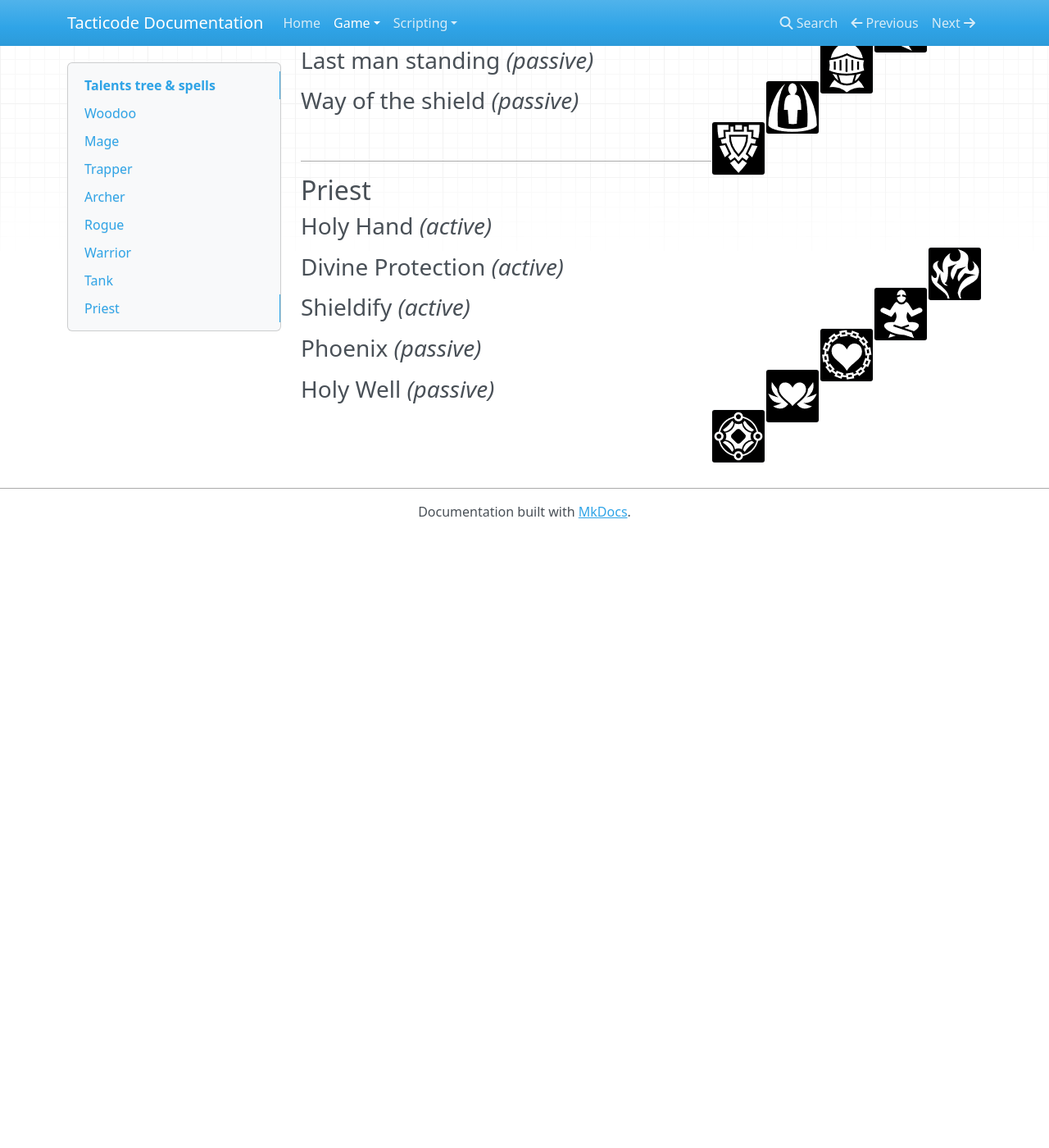
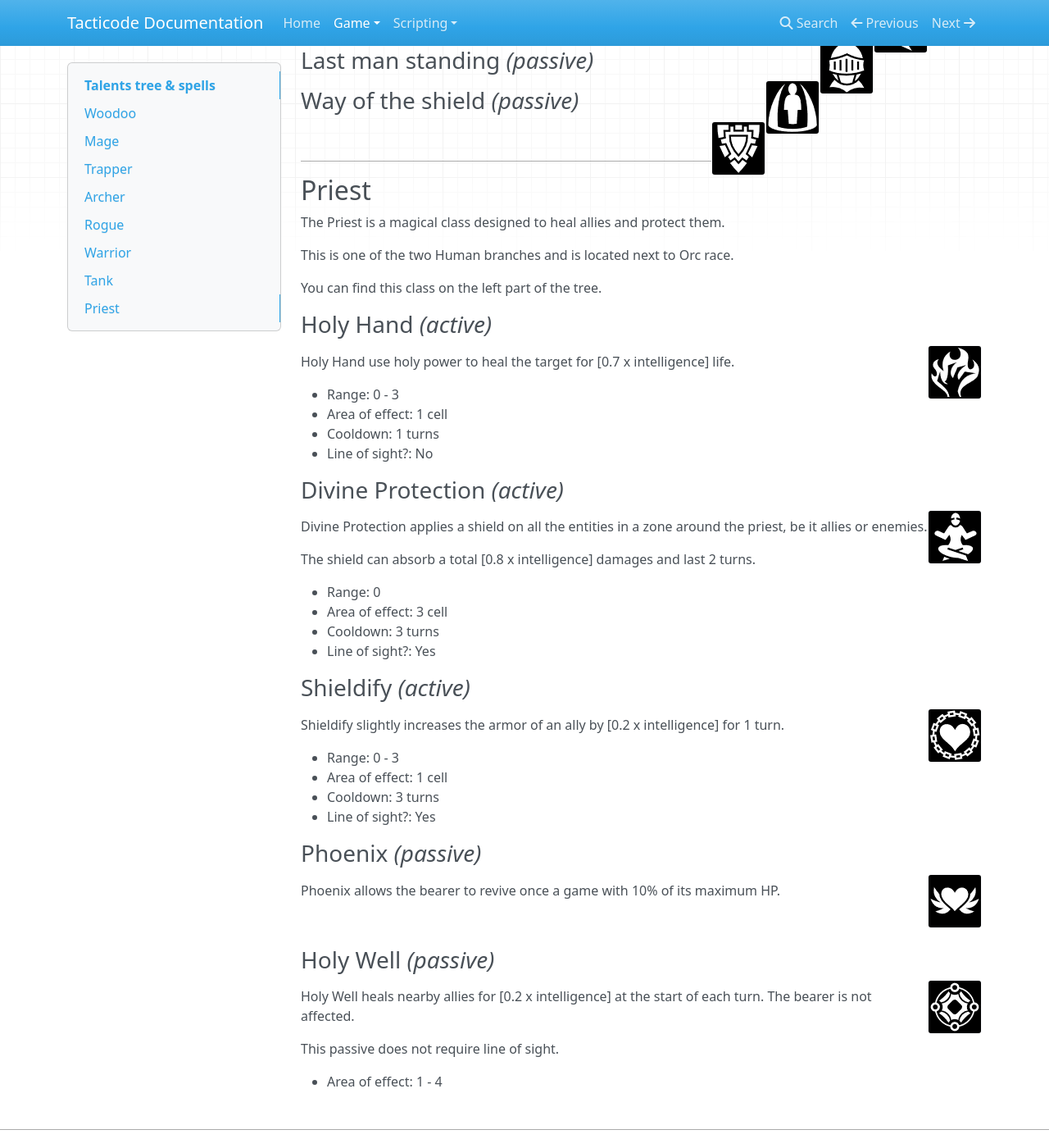
Before and after one commit to Tacticode/user-documentation, an MkDocs documentation site: the page built from docs/game/talents.md, in a window 1280 px wide and 1400 px high, scrolled down 3993 px. Shown: the whole window at 82% size. Built offline with MkDocs 1.6.1, drawn with Linux system fonts in a browser that asks for light colours; nearby versions of some CDN libraries; old or Windows-style settings are respelled for this version of MkDocs; before the commit the page ends 4645 px from its top, so only the background shows below that.

Commit message:
Add priest talents

```diff
--- a/docs/game/talents.md
+++ b/docs/game/talents.md
@@ -241,22 +241,61 @@ This passive skill does not require line of sight.
 
 ## Priest
 
+The Priest is a magical class designed to heal allies and protect them.
+
+This is one of the two Human branches and is located next to Orc race.
+
+You can find this class on the left part of the tree.
+
 ### Holy Hand *(active)*
 
 <img alt="Holy Hand" src="../img/skills/holy-hand.png" style="margin: 0; padding: 0; float: right;">
+
+Holy Hand use holy power to heal the target for [0.7 x intelligence] life.
+
+* Range: 0 - 3
+* Area of effect: 1 cell
+* Cooldown: 1 turns
+* Line of sight?: No
 
 ### Divine Protection *(active)*
 
 <img alt="Divine Protection" src="../img/skills/divine-protection.png" style="margin: 0; padding: 0; float: right;">
 
+Divine Protection applies a shield on all the entities in a zone around the priest, be it allies or enemies.
+
+The shield can absorb a total [0.8 x intelligence] damages and last 2 turns.
+
+* Range: 0
+* Area of effect: 3 cell
+* Cooldown: 3 turns
+* Line of sight?: Yes
+
 ### Shieldify *(active)*
 
 <img alt="Shieldify" src="../img/skills/shieldify.png" style="margin: 0; padding: 0; float: right;">
+
+Shieldify slightly increases the armor of an ally by [0.2 x intelligence] for 1 turn.
+
+* Range: 0 - 3
+* Area of effect: 1 cell
+* Cooldown: 3 turns
+* Line of sight?: Yes
 
 ### Phoenix *(passive)*
 
 <img alt="Phoenix" src="../img/skills/phoenix.png" style="margin: 0; padding: 0; float: right;">
 
+Phoenix allows the bearer to revive once a game with 10% of its maximum HP.
+
+&nbsp;
+
 ### Holy Well *(passive)*
 
 <img alt="Holy Well" src="../img/skills/holy-well.png" style="margin: 0; padding: 0; float: right;">
+
+Holy Well heals nearby allies for [0.2 x intelligence] at the start of each turn. The bearer is not affected.
+
+This passive does not require line of sight.
+
+* Area of effect: 1 - 4
```
